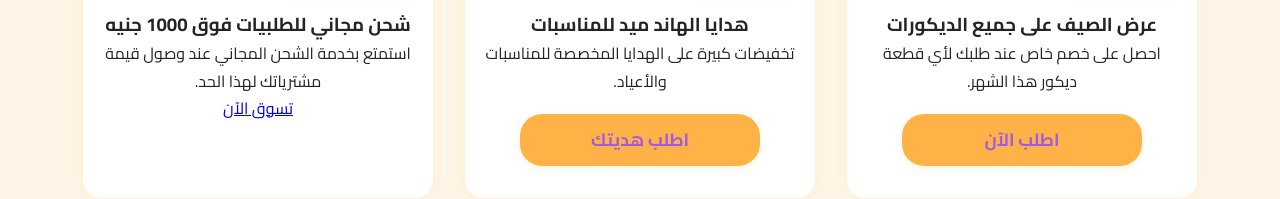
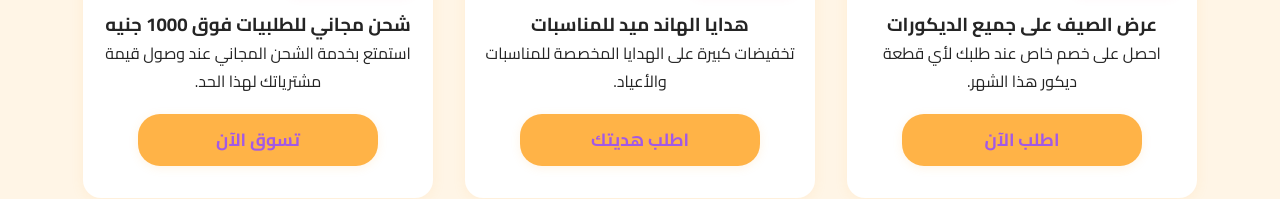
Before and after one commit to ZiadHagagyTech/Moony-Store, a plain HTML site: page index.html in a window 1280 px wide. Shown: the part 635-834 px from the top of the page. Drawn offline with Linux system fonts and the light colour scheme.

Commit message:
Update index.html

```diff
--- a/index.html
+++ b/index.html
@@ -58,7 +58,7 @@
                     <span class="offer-badge">شحن مجاني</span>
                     <h3>شحن مجاني للطلبيات فوق 1000 جنيه</h3>
                     <p>استمتع بخدمة الشحن المجاني عند وصول قيمة مشترياتك لهذا الحد.</p>
-                    <a href="./products.html class="btn-main btn-offer">تسوق الآن</a>
+                    <a href="./products.html" class="btn-main btn-offer">تسوق الآن</a>
                 </div>
             </div>
         </div>
```
